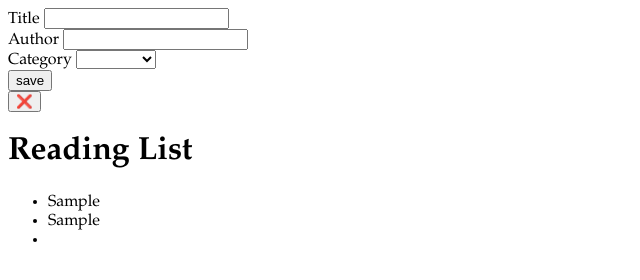
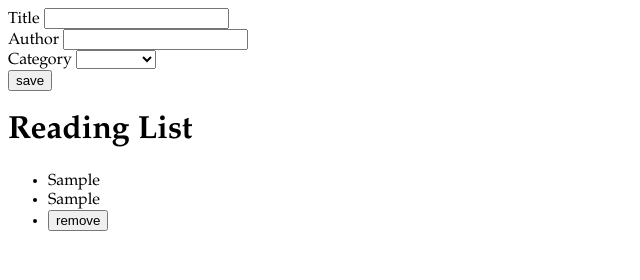
Before and after one commit to fj5585771/week06_day_04_labJSreadinglist, a plain HTML site: page index.html in a window 1280 px wide. Both pictures are taken after typing "Sample", "Sample" into the empty fields and a click on the input "save". Shown: the whole page, without its empty margins (0-640 px from the left). Drawn offline with Linux system fonts and the light colour scheme.

Commit message:
reattempt with better functionality.  can remove individual reading list element

```diff
--- a/js/app.js
+++ b/js/app.js
@@ -1,71 +1,59 @@
 document.addEventListener('DOMContentLoaded', () => {
 
-  // GRABBING WHOLE FORM ITEM FOR HANDLER FUNCTION
-  const inputForm = document.querySelector('#new-item-form');
-  inputForm.addEventListener('submit', handleFormSubmission);
+  const form = document.querySelector('#new-item-form');
+  form.addEventListener('submit', handleFormSubmission);
+  form.addEventListener('submit', handleResettingInput);
 
-     // CREATE DIV ID AND APPEND DELETE BUTTON CHILD
-     const newButton = document.createElement('div');
-     newButton.className = 'button1';
-     const clearButton = document.createElement('button');
-     newButton.appendChild(clearButton);
-     clearButton.textContent = ('❌');
+  const list = document.querySelector('#reading-list');
+  list.addEventListener('click', handleClearButton);
 
-     // APPEND NEW BUTTON TO FORM ELEMENT
-     inputForm.appendChild(newButton);
-
-  // Event listener after saving entry > reset input fields
-  const resetForm = document.querySelector('#new-item-form');
-  resetForm.addEventListener('submit', handleResettingInput);
 
 });
 
   const handleFormSubmission = function (event) {
+    event.preventDefault();
+    console.log(event);
 
-    // PREVENT DEFAULT = stops POST request from happening
-
-    event.preventDefault();
-
-    // GRAB UNORDERED LIST and INPUT FORM;
-
-    const resultItems = document.querySelector('#reading-list');
-
-    // CREATE DIV
-
-    const divChild = document.createElement('div');
-
-    // GIVE DIV CHILD CLASS NAME - for later styling
-
-    divChild.classList.add('reading_item');
-
-
-    // CREATE VARIABLES FOR NEWLY CREATED LI ITEMS, THEN GRAB AND INSERT INPUT VARIABLES INTO LI ELEMENTS
-
+    //access DOM element values
     const title = event.target.title.value;
     const author = event.target.author.value;
     const category = event.target.category.value;
 
-    const newTitle = document.createElement('li');
-    newTitle.textContent = title;
-    const newAuthor = document.createElement('li');
-    newAuthor.textContent = author;
-    const newCategory = document.createElement('li');
-    newCategory.textContent = category;
+    //access elements and append changing content.
+    const readList = document.querySelector('#reading-list');
 
-    // APPEND NEW CHILD DIV('LI') ITEMS TO NEW ('#READING_ITEM') PARENT DIV
+    //create DIV parent for new entry
+    const entryDiv = document.createElement('div');
+    entryDiv.setAttribute('id', 'div-child');
+    readList.appendChild(entryDiv);
 
-    divChild.appendChild(newTitle);
-    divChild.appendChild(newAuthor);
-    divChild.appendChild(newCategory);
+    // create new child elements for UL and append DOM values
+    const listTitle = document.createElement('li');
+    listTitle.textContent = title;
+    entryDiv.appendChild(listTitle);
+    const listAuthor = document.createElement('li');
+    listAuthor.textContent = author;
+    entryDiv.appendChild(listAuthor);
+    const listCategory = document.createElement('li');
+    listCategory.textContent = category;
+    entryDiv.appendChild(listCategory);
 
-    // APPEND DIV TO READING LIST DIV
+    const clearButton = document.createElement('button');
+    clearButton.textContent = 'remove';
+    clearButton.setAttribute('id', '#clear-button');
+    listCategory.appendChild(clearButton);
 
-    resultItems.appendChild(divChild);
 
   };
 
   const handleResettingInput = function () {
-    const resetForm = document.querySelector('#new-item-form');
-    resetForm.reset();
-    // HANDLER RESETS FORM INPUT FIELDS
+    const form = document.querySelector('#new-item-form');
+    form.reset();
+
   };
+
+  const handleClearButton = function (){
+
+    const list = document.querySelector('#reading-list #div-child');
+    list.textContent = '';
+  }
```
Also changed, not shown: index.html (line endings or trailing spaces).
